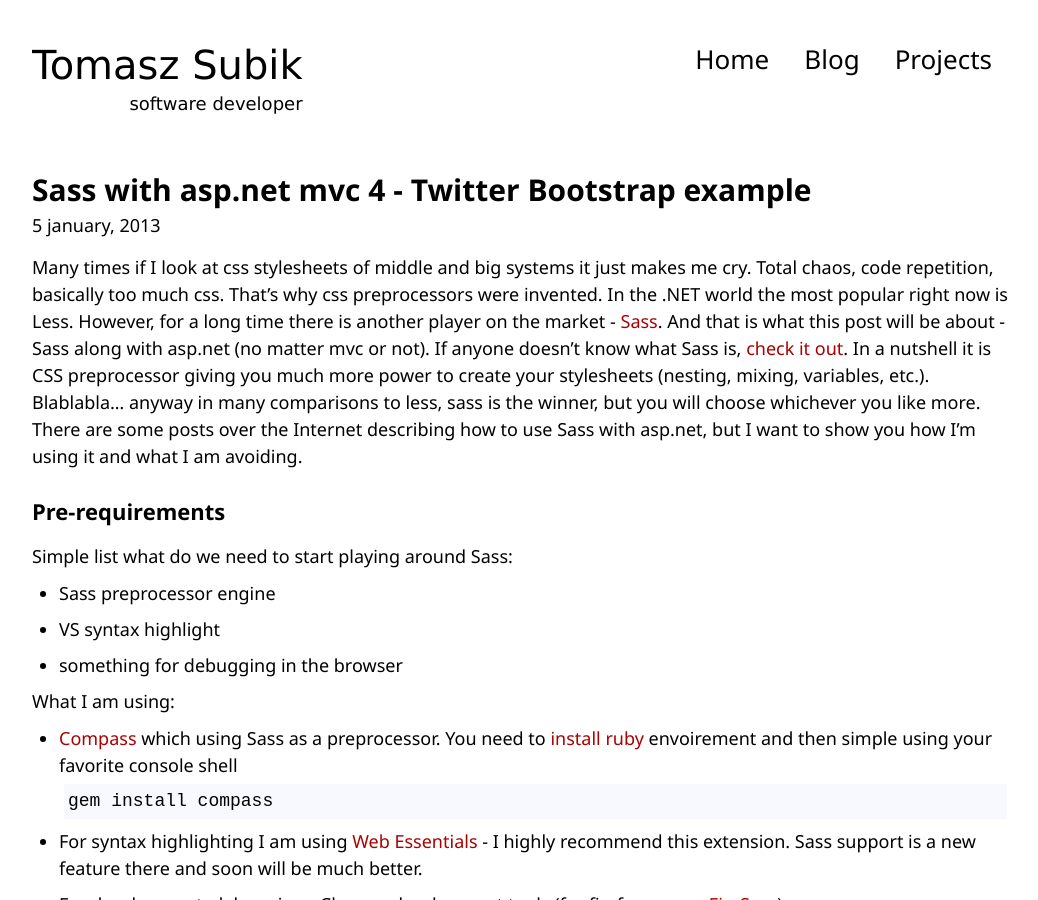
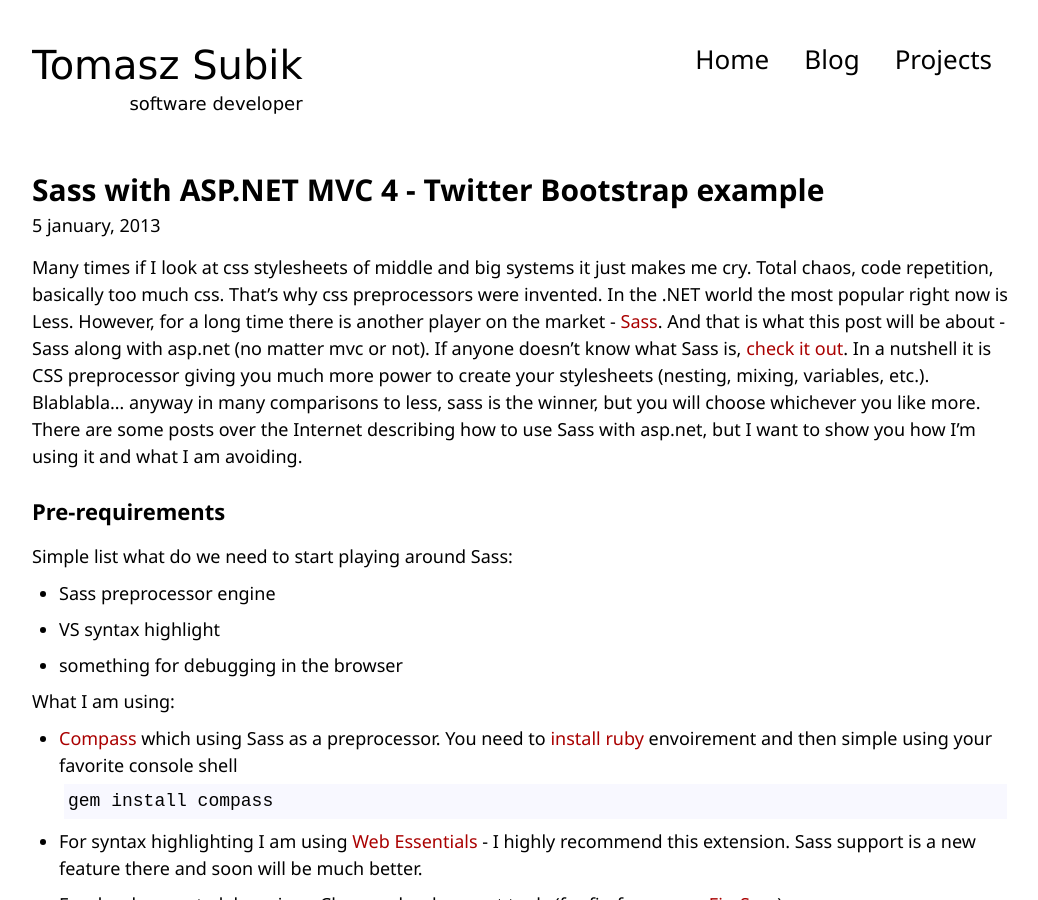
Before and after one commit to tsubik/tsubik, a Jekyll site: the page built from _posts/blog/2013-01-05-sass-with-aspnet-mvc4-twitter-bootstrap.md, in a window 1280 px wide and 900 px high. Shown: the whole window, without its empty margins (118-1156 px from the left). Built offline with Jekyll 4.4.1, drawn with Linux system fonts in a browser that asks for light colours.

Commit message:
asp.net uppercase

```diff
--- a/_posts/blog/2013-01-05-sass-with-aspnet-mvc4-twitter-bootstrap.md
+++ b/_posts/blog/2013-01-05-sass-with-aspnet-mvc4-twitter-bootstrap.md
@@ -1,6 +1,6 @@
 ---
 layout: post
-title: "Sass with asp.net mvc 4 - Twitter Bootstrap example"
+title: "Sass with ASP.NET MVC 4 - Twitter Bootstrap example"
 categories: ["post"]
 tags: ["twitter","aspnet","sass","mvc"]
 date: 2013-01-05
```
Also changed, not shown: 5 other files.
